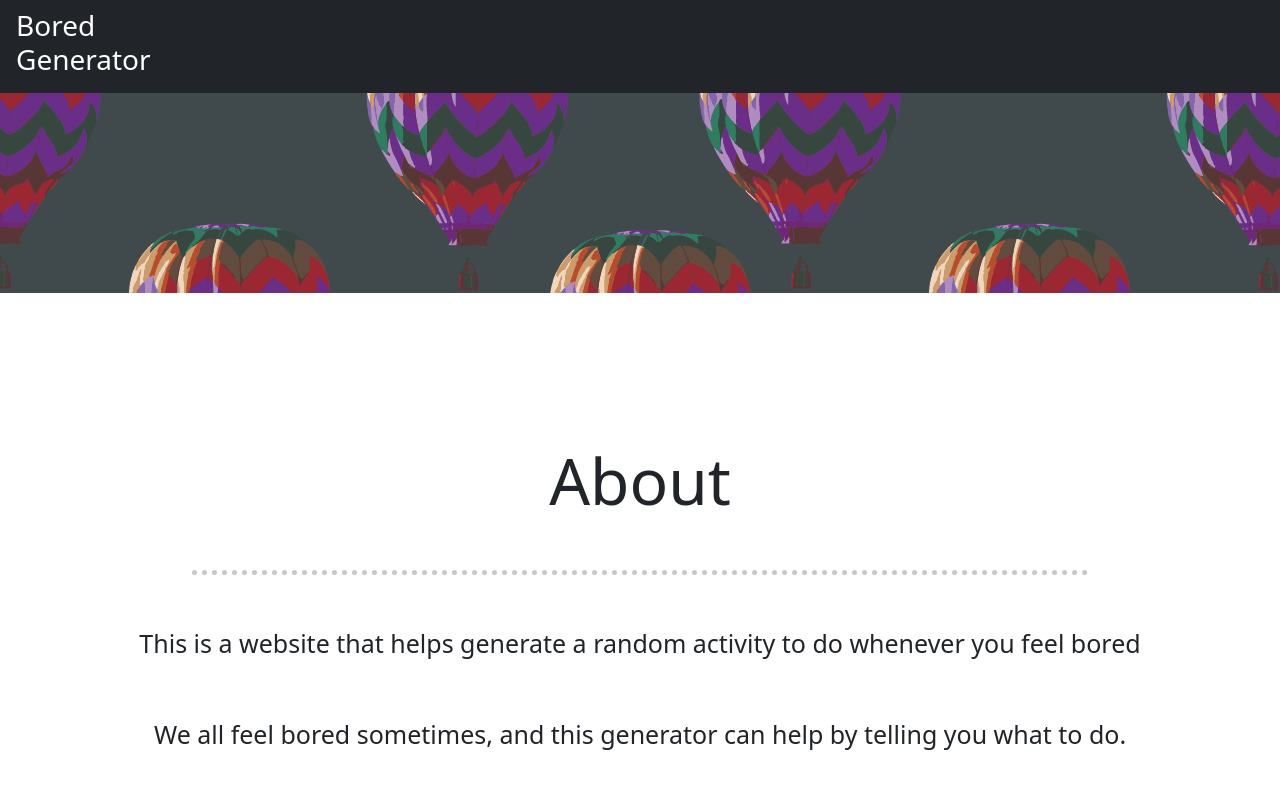
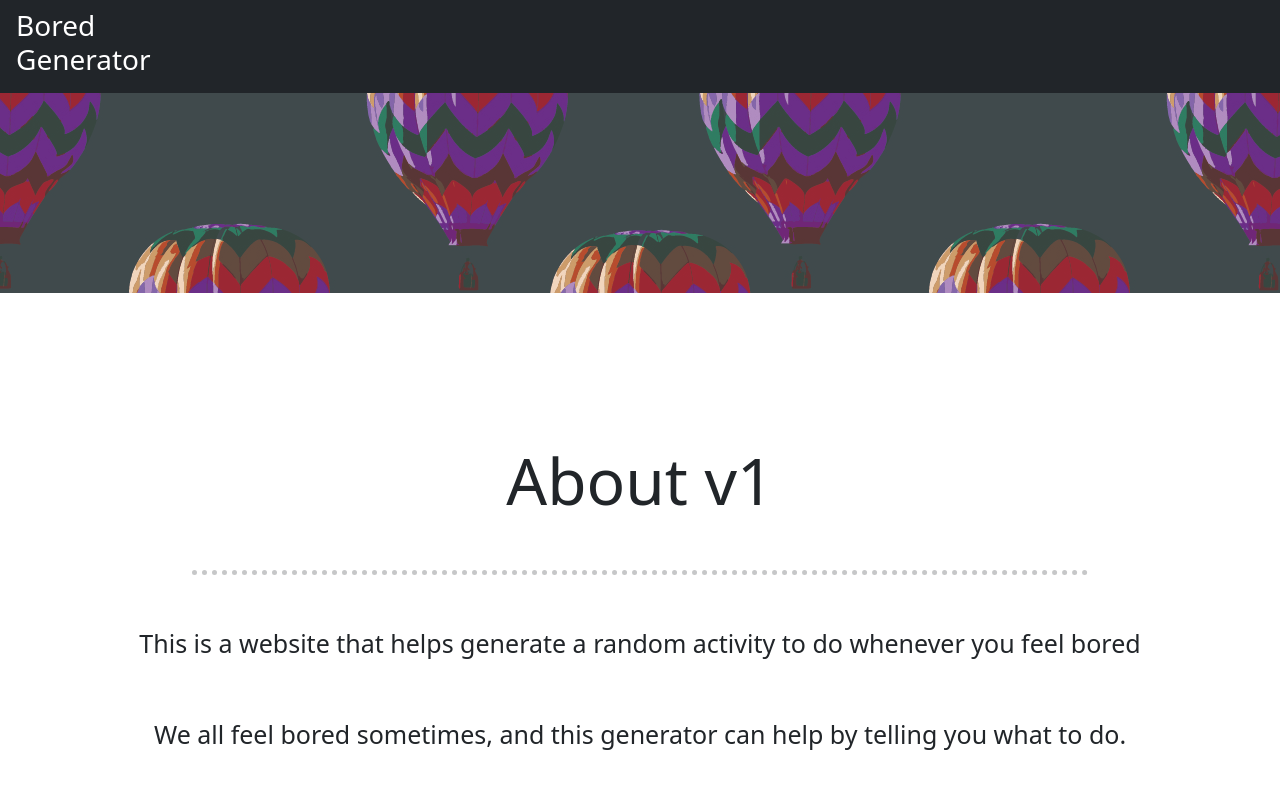
Before and after one commit to IamaTR33root/Final-Website-Project, a plain HTML site: page about.html in a window 1280 px wide. Shown: the top 800 px of the page. Drawn offline with nearby package versions, Linux system fonts and the light colour scheme.

Commit message:
Update about.html

```diff
--- a/about.html
+++ b/about.html
@@ -28,7 +28,7 @@
 
     <div class="header-pattern"></div>
 
-    <h1 class="about-header">About</h1>
+    <h1 class="about-header">About v1</h1>
 
     <hr>
 
```
